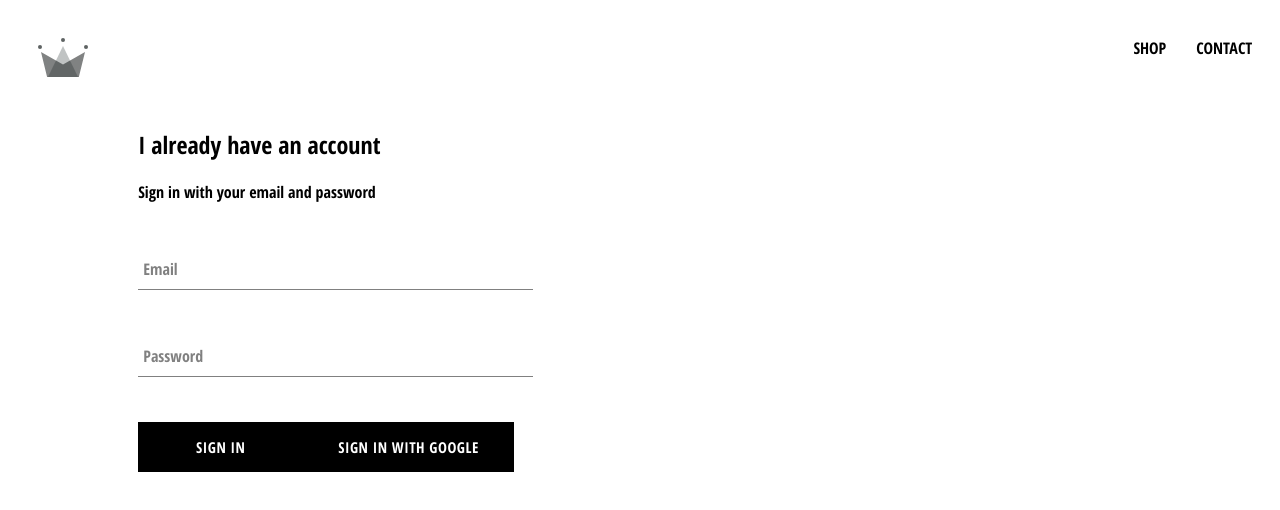
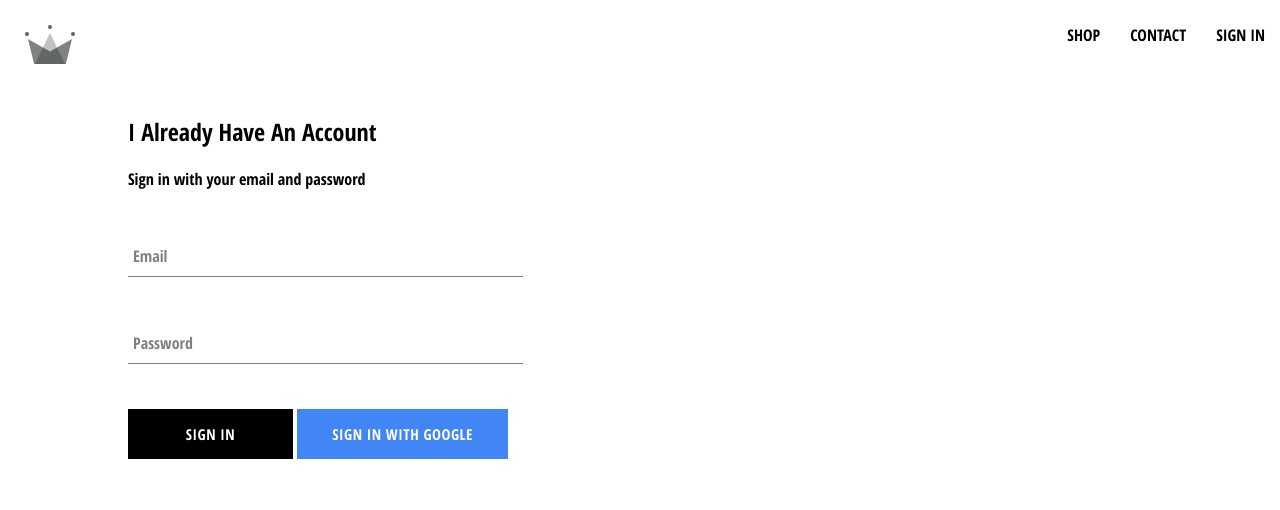
Before and after one commit to Prashant1101-Jain/Cloth-store, a React (Create React App) app: page /signin in a window 1280 px wide. Shown: the top 510 px of the page. Built offline with nearby package versions, Linux system fonts and the light colour scheme; no server answers.

Commit message:
Adding google sign in button with proper css and functionality

```diff
--- a/src/App.css
+++ b/src/App.css
@@ -1,6 +1,6 @@
 body{
     font-family: 'Open Sans Condensed', sans-serif;
-    padding:1%;
+
 }
 
 a{
--- a/src/App.js
+++ b/src/App.js
@@ -4,18 +4,42 @@ import { Route, Switch } from "react-router-dom";
 import ShopPage from "./pages/shoppage/shoppage.component";
 import Header from "./component/header/header.component";
 import SignInSignUp from "./pages/sign-in-sign-up/sign-in-sign-up.component";
+import { auth } from "./firebase/firebase.utils";
+import React from "react";
 
-function App() {
+class App extends React.Component {
+  constructor() {
+    super();
+    this.state = {
+      currentUser: null,
+    };
+  }
+  unSubscribedFromAuth = null;
+  componentDidMount() {
+    this.unSubscribedFromAuth = auth.onAuthStateChanged((user) => {
+
+      this.setState({ currentUser: user });
+      //console.log(user);
+      console.log(this.currentUser)
+    });
+  }
+
+  componentWillUnmount() {
+    this.unSubscribedFromAuth();
+  }
+
+  render() {
     return (
       <div>
-    <Header/>
+        <Header currentUser={this.state.currentUser} />
         <Switch>
-        <Route exact={true} path='/' component={HomePage} />
-        <Route path='/shop' component={ShopPage} />
-        <Route path = '/signin' component={SignInSignUp}/>
+          <Route exact={true} path="/" component={HomePage} />
+          <Route path="/shop" component={ShopPage} />
+          <Route path="/signin" component={SignInSignUp} />
         </Switch>
       </div>
     );
   }
+}
 
 export default App;
--- a/src/component/custom-button/custom-button.component.js
+++ b/src/component/custom-button/custom-button.component.js
@@ -1,9 +1,9 @@
 import React from "react";
 import "./custom-button.styles.scss";
 
-const CustomButton = ({ children, otherProps }) => {
+const CustomButton = ({ children, isGoogleSignIn, ...otherProps }) => {
   return (
-    <button className="custom-button" {...otherProps}>
+    <button className={`${isGoogleSignIn?'google-sign-in ':''}custom-button`} {...otherProps}>
       {children}
     </button>
   );
--- a/src/component/custom-button/custom-button.styles.scss
+++ b/src/component/custom-button/custom-button.styles.scss
@@ -9,7 +9,7 @@
   background-color: black;
   color: white;
   text-transform: uppercase;
-    font-family: 'Open Sans Condensed';
+  font-family: "Open Sans Condensed";
   font-weight: bolder;
   border: none;
   cursor: pointer;
@@ -19,4 +19,14 @@
     color: black;
     border: 1px solid black;
   }
+
+  &.google-sign-in {
+    background-color: #4285f4;
+    color: white;
+
+    &:hover {
+      background-color: #357ae8;
+      border: none;
     }
+  }
+}
--- a/src/component/header/header.component.jsx
+++ b/src/component/header/header.component.jsx
@@ -2,16 +2,30 @@ import React from "react";
 import "./header.styles.scss";
 import { Link } from "react-router-dom";
 import { ReactComponent as Logo } from "../../assests/crown.svg";
+import { auth } from "../../firebase/firebase.utils";
 
-const Header = () => {
+const Header = ({ currentUser }) => {
   return (
     <div className="header">
       <Link to="/" className="logo-container">
         <Logo />
       </Link>
       <div className="options">
-        <Link to="/shop" className = 'option'>SHOP</Link>
-        <Link to="/contact" className = 'option'>CONTACT</Link>
+        <Link to="/shop" className="option">
+          SHOP
+        </Link>
+        <Link to="/contact" className="option">
+          CONTACT
+        </Link>
+        {currentUser ? (
+          <div className="option" onClick={() => auth.signOut()}>
+            SIGN OUT
+          </div>
+        ) : (
+          <Link className="option" to="/signin">{}
+          SIGN IN
+          </Link>
+        )}
       </div>
     </div>
   );
--- a/src/component/header/header.styles.scss
+++ b/src/component/header/header.styles.scss
@@ -20,7 +20,7 @@
 
       .option {
         padding: 10px 15px;
-
+        cursor: pointer;
       }
     }
   }
--- a/src/component/sign-in/sign-in.component.jsx
+++ b/src/component/sign-in/sign-in.component.jsx
@@ -2,7 +2,7 @@ import React from "react";
 import "./sign-in.styles.scss";
 import FormInput from "../form-input/form-input.component";
 import CustomButton from "../custom-button/custom-button.component";
-import  {signInWithGoogle}  from "../../firebase/firebase.utils";
+import { signInWithGoogle } from "../../firebase/firebase.utils";
 
 class SignIn extends React.Component {
   constructor() {
@@ -27,7 +27,7 @@ class SignIn extends React.Component {
   render() {
     return (
       <div className="sign-in">
-        <h2>I already have an account</h2>
+        <h2>I Already Have An Account</h2>
         <span>Sign in with your email and password</span>
         <form onSubmit={this.handleSubmit}>
           <FormInput
@@ -46,10 +46,14 @@ class SignIn extends React.Component {
             required
             label="Password"
           />
+          <div className='buttons'>
+          <CustomButton type="Submit">SIGN IN</CustomButton>
+          <CustomButton type="button" onClick={signInWithGoogle} isGoogleSignIn>
+          SIGN IN WITH GOOGLE
+        </CustomButton>
+        </div>
+        </form>
 
-        <CustomButton type='Submit'>SIGN IN</CustomButton>
-        <CustomButton onClick={signInWithGoogle} >{` `}SIGN IN WITH GOOGLE{` `}</CustomButton>
-        </form>
       </div>
     );
   }
--- a/src/firebase/firebase.utils.js
+++ b/src/firebase/firebase.utils.js
@@ -1,7 +1,8 @@
-import firebase from 'firebase/compat/app';
-import 'firebase/compat/firestore';
-import 'firebase/compat/auth';
-//import {GoogleAuthProvider} from 'firebase/auth'
+import firebase from "firebase/compat/app";
+import "firebase/compat/firestore";
+import "firebase/compat/auth";
+import { signInWithPopup } from "@firebase/auth";
+//import {getAuth,GoogleAuthProvider,signInWithPopup} from 'firebase/auth'
 
 const config = {
   apiKey: "AIzaSyD4KxyQ0vPnLfFsC1W41wiZgrus8vgn3bU",
@@ -17,8 +18,10 @@ firebase.initializeApp(config);
 export const auth = firebase.auth();
 export const firestore = firebase.firestore();
 
-export const googleProvider = new firebase.auth.GoogleAuthProvider();
-googleProvider.setCustomParameters({ prompt: "select_account" });
-export const signInWithGoogle = () => auth.signInWithPopup(googleProvider);
+export const provider = new firebase.auth.GoogleAuthProvider();
+provider.setCustomParameters({ prompt: "select_account" });
+export const signInWithGoogle = () => {
+  signInWithPopup(auth,provider);
+};
 
 export default firebase;
```
Lines whose indentation alone changed are shown as unchanged.
